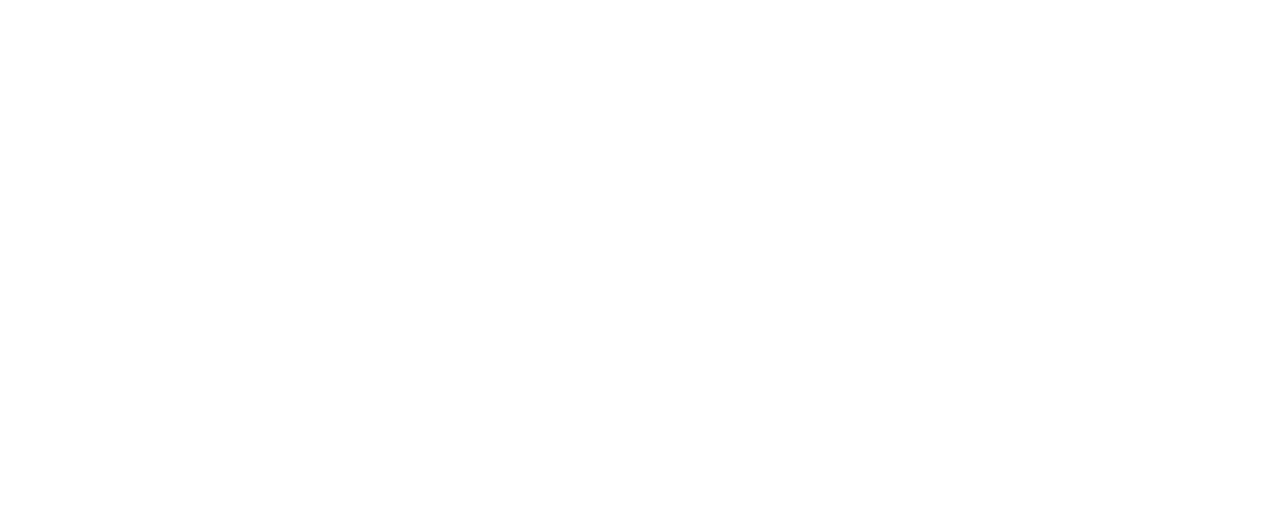
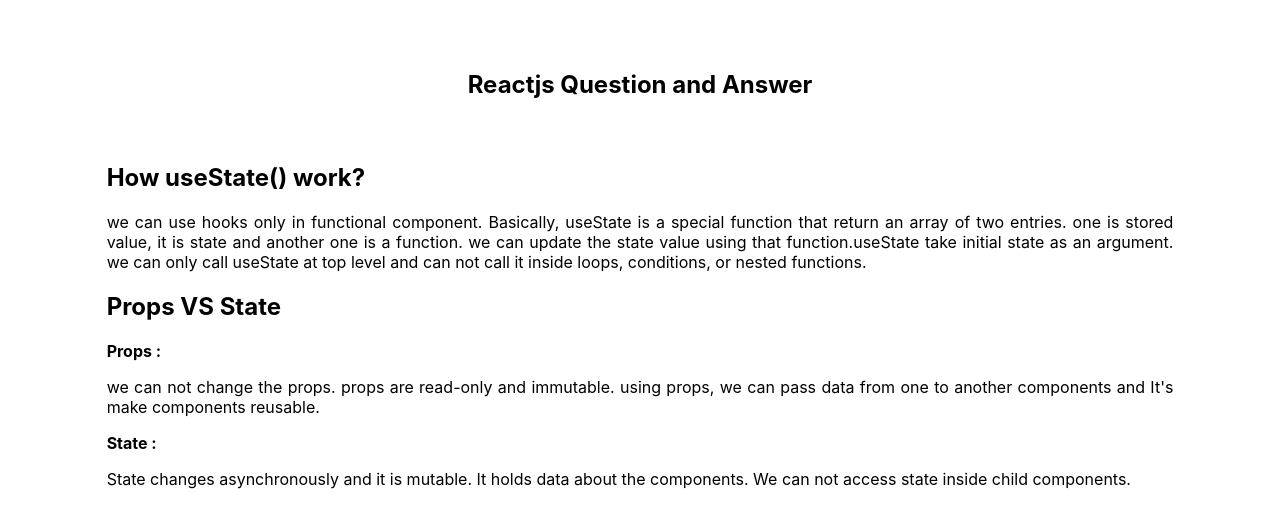
Before and after one commit to Rb-wahid/random-chooser, a React (Create React App) app: page / in a window 1280 px wide. Shown: the part 1994-2521 px from the top of the page. Before the commit the page ends 2064 px from the top, so only its background shows below. Built offline with nearby package versions, Linux system fonts and the light colour scheme.

Commit message:
add QnA component

```diff
--- a/src/App.js
+++ b/src/App.js
@@ -1,5 +1,6 @@
 import "./App.css";
 import Header from "./components/Header/Header";
+import QnA from "./components/QnA/QnA";
 import UI from "./components/UI/UI";
 
 function App() {
@@ -7,6 +8,7 @@
     <div className="App">
       <Header/>
       <UI />
+      <QnA/>
     </div>
   );
 }
--- /dev/null
+++ b/src/components/QnA/QnA.css
@@ -0,0 +1,7 @@
+.question-container {
+  width: 85%;
+  margin: 0 auto;
+  padding-top: 24px;
+  padding-bottom: 80px;
+  text-align: justify;
+}
--- /dev/null
+++ b/src/components/QnA/QnA.js
@@ -0,0 +1,39 @@
+import React from "react";
+import "./QnA.css";
+
+const QnA = () => {
+  return (
+    <div>
+      <h2 className="text-center">Reactjs Question and Answer</h2>
+      <div className="question-container">
+        <div>
+          <h2>How useState() work?</h2>
+          <p>
+            we can use hooks only in functional component. Basically, useState
+            is a special function that return an array of two entries. one is
+            stored value, it is state and another one is a function. we can
+            update the state value using that function.useState take initial
+            state as an argument. we can only call useState at top level and can
+            not call it inside loops, conditions, or nested functions.
+          </p>
+        </div>
+        <div>
+          <h2>Props VS State</h2>
+          <strong>Props : </strong>
+          <p>
+            we can not change the props. props are read-only and
+            immutable. using props, we can pass data from one to another
+            components and It's make components reusable.
+          </p>
+          <strong>State : </strong>
+          <p>
+            State changes asynchronously and it is mutable. It holds data about
+            the components. We can not access state inside child components.
+          </p>
+        </div>
+      </div>
+    </div>
+  );
+};
+
+export default QnA;
```
